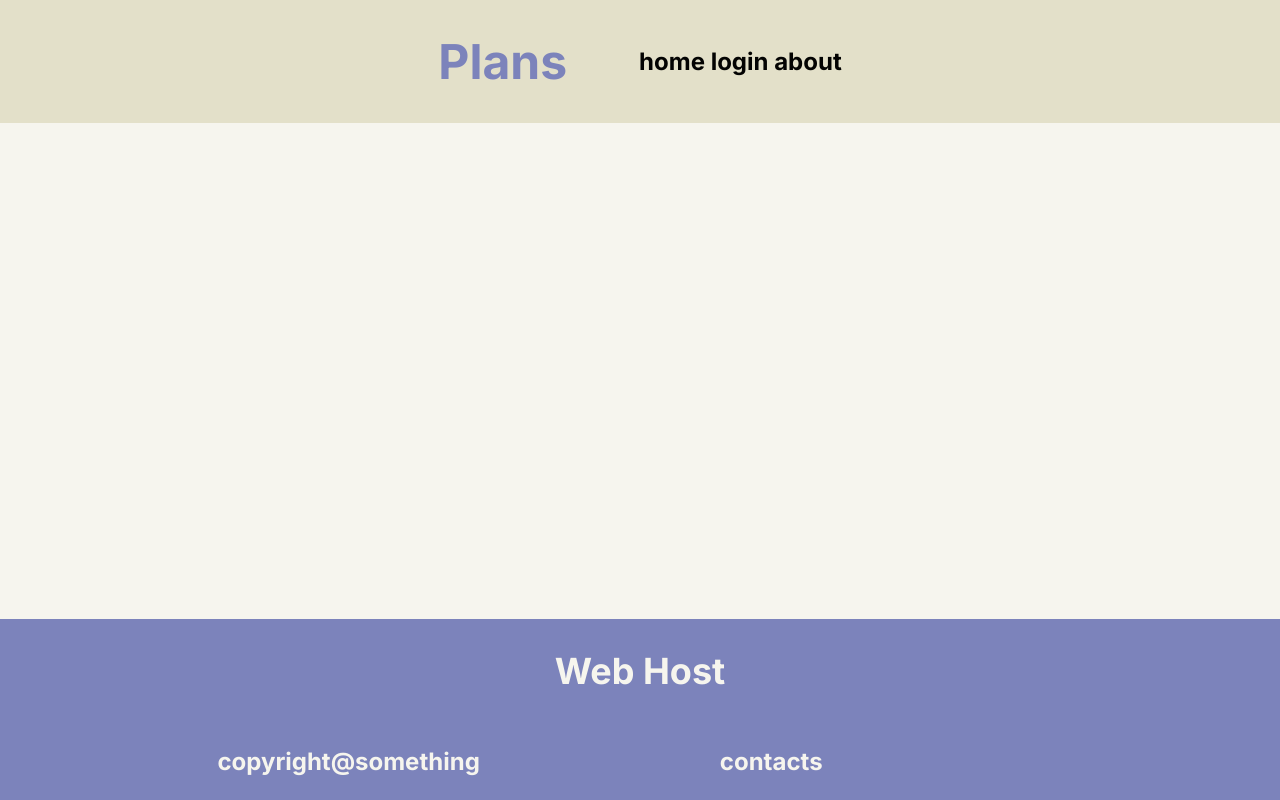
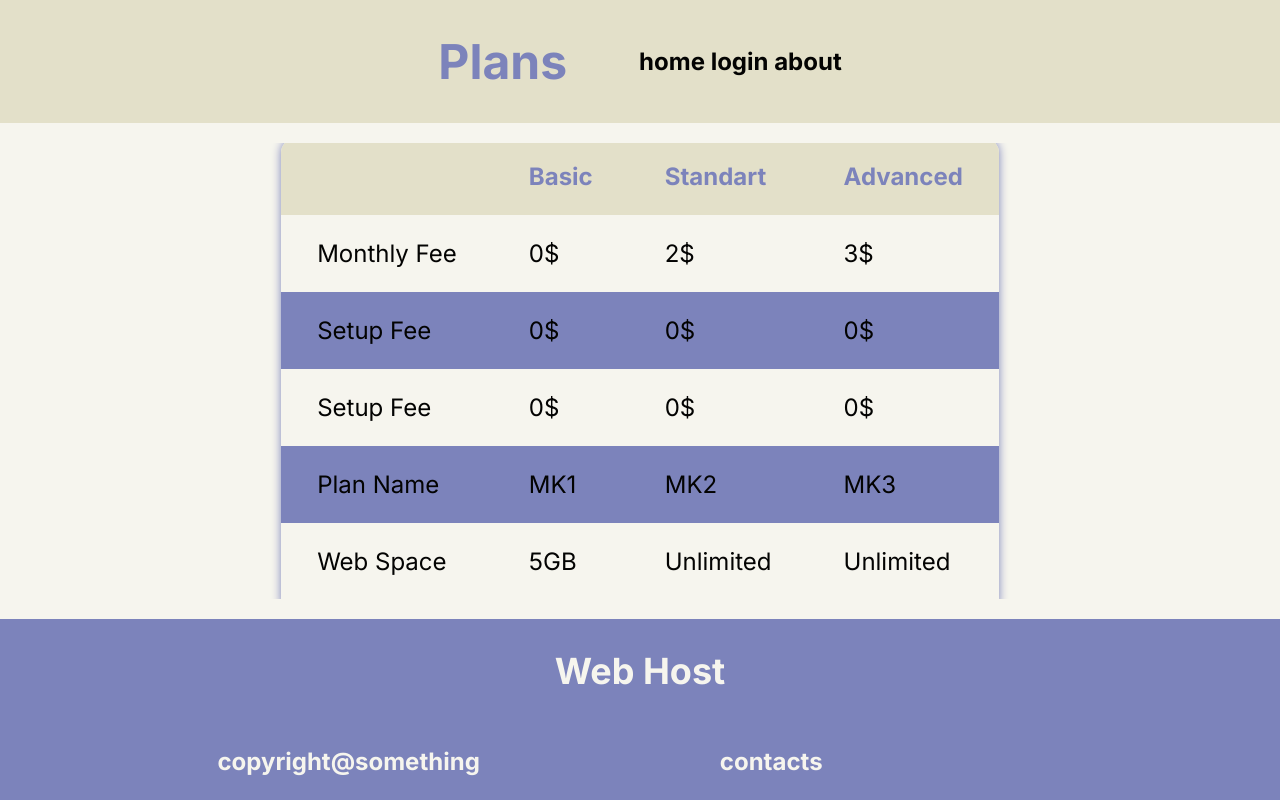
Before and after one commit to kimpors/aligns, a Next.js app: page /plans in a window 1280 px wide. Built offline with nearby package versions, Linux system fonts and the light colour scheme.

Commit message:
Fill plans page
add table component

```diff
--- /dev/null
+++ b/src/app/components/Table/Table.module.css
@@ -0,0 +1,45 @@
+.table
+{
+  display: flex;
+  flex-direction: column;
+  justify-content: center;
+  align-items: center;
+
+  grid-area: 2 / 1 / -1 / -1;
+  overflow: scroll;
+}
+
+.table table
+{
+  border-collapse: collapse;
+  margin: 1rem;
+  min-width: 400px;
+
+  border-radius: 15px 15px 0 0;
+  overflow: hidden;
+  box-shadow: 0 0 10px var(--prime);
+}
+
+.table table thead
+{
+  color: var(--prime);
+  background-color: var(--second);
+  text-align: left;
+  font-weight: bold;
+}
+
+.table table th,
+.table table td
+{
+  padding: 1rem 1.5rem;
+}
+
+.table tbody tr:nth-of-type(even)
+{
+  background-color: var(--accent);
+}
+
+.table tbody tr:last-of-type
+{
+  border-bottom: 5px solid var(--second);
+}
--- /dev/null
+++ b/src/app/components/Table/Table.tsx
@@ -0,0 +1,25 @@
+import styles from './Table.module.css';
+
+interface Props
+{
+  columns: string[];
+  rows: string[][];
+}
+
+const Table = ({ columns, rows }: Props) =>
+{
+  return (
+    <section className={ styles.table }>
+      <table>
+        <thead>
+          <tr>{columns.map(column => <th>{ column }</th>)}</tr>
+        </thead>
+        <tbody>
+          {rows.map(row => <tr>{row.map(ceil => <td>{ ceil }</td>)}</tr>)}
+        </tbody>
+      </table>
+    </section>
+  )
+}
+
+export default Table;
--- a/src/app/plans/page.tsx
+++ b/src/app/plans/page.tsx
@@ -1,15 +1,26 @@
 import Header from '../components/Header/Header';
+import Table from '../components/Table/Table';
 import Footer from '../components/Footer/Footer';
 
 const links = [ "/", "/login", "/about"];
 
 const Plans = () =>
 {
+  const columns = ["", "Basic", "Standart", "Advanced"];
+  const rows = [
+    ["Monthly Fee", "0$", "2$", "3$"],
+    ["Setup Fee", "0$", "0$", "0$"],
+    ["Setup Fee", "0$", "0$", "0$"],
+    ["Plan Name", "MK1", "MK2", "MK3"],
+    ["Web Space", "5GB", 'Unlimited', "Unlimited"],
+    ];
+
   return (
     <>
       <Header links={ links }>
         Plans
       </Header>
+      <Table columns={ columns } rows={ rows } />
       <Footer />
     </>
   )
```
Also changed, not shown: 1 other file (tests, documents, lock files or other folders).
